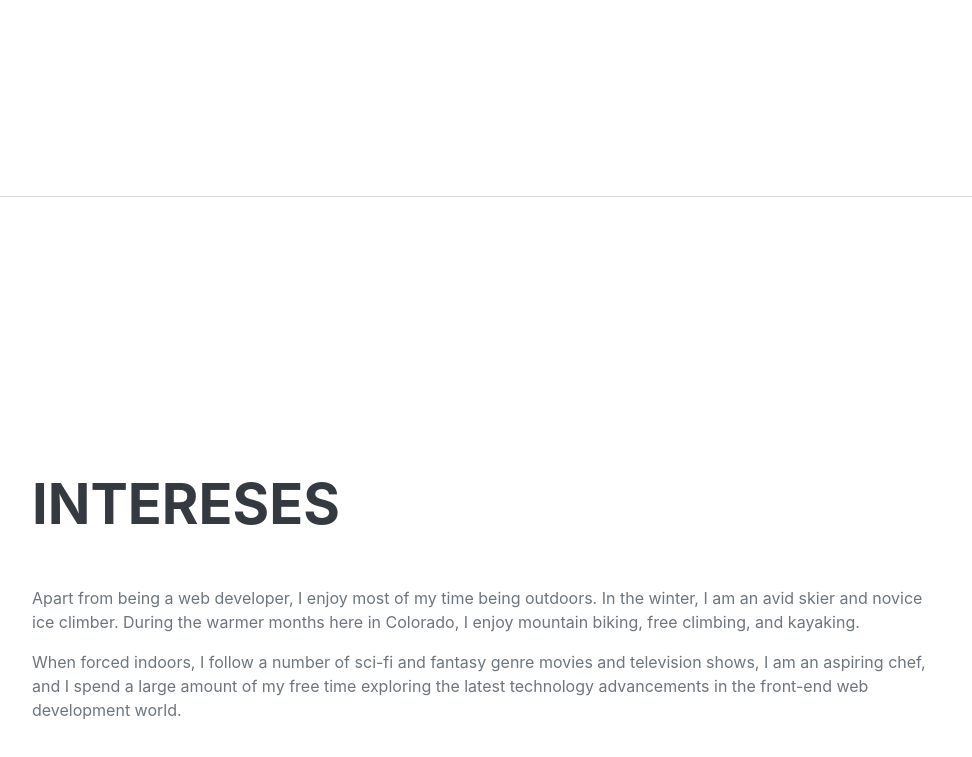
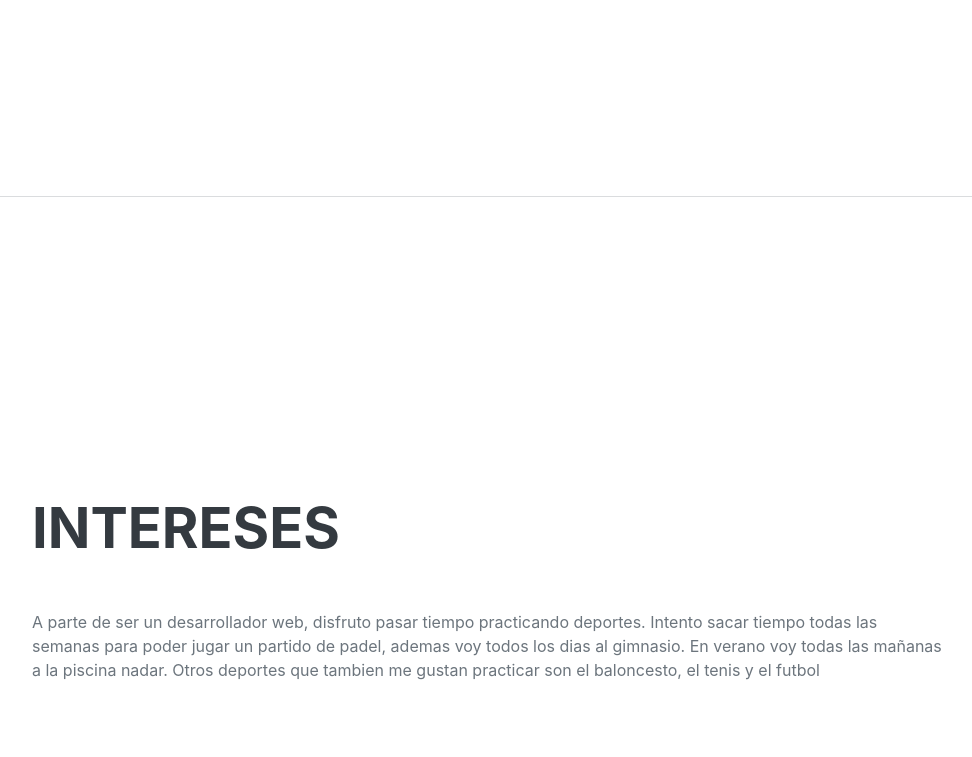
Before and after one commit to EtienneMariscal/EtienneMariscal.github.io, a plain HTML site: page index.html in a window 1280 px wide. Shown: the part 3412-4169 px from the top of the page, without its empty margins (288-1260 px from the left). Drawn offline with nearby package versions, Linux system fonts and the light colour scheme; a web font is replaced by a local one.

Commit message:
cambios 9-10

```diff
--- a/index.html
+++ b/index.html
@@ -65,7 +65,8 @@
                     algo que cambie la vida de todo el mundo.
                 </p>
                 <div class="social-icons">
-                    <a class="social-icon" href="https://www.linkedin.com/in/etienne-mariscal-506185257/"><i class="fab fa-linkedin-in"></i></a>
+                    <a class="social-icon" href="https://www.linkedin.com/in/etienne-mariscal-506185257/"><i
+                            class="fab fa-linkedin-in"></i></a>
                     <a class="social-icon" href="https://github.com/EtienneMariscal"><i class="fab fa-github"></i></a>
                 </div>
             </div>
@@ -105,7 +106,7 @@
                             seamless key performance indicators offline to maximise the long tail. Keeping your eye on
                             the ball while performing a deep dive on the start-up mentality to derive convergence on
                             cross-platform integration.</p>
-                            <a href=""></a>
+                        <a href=""></a>
                     </div>
                     <div class="flex-shrink-0"><span class="text-primary">July 2010 - December 2011</span></div>
                 </div>
@@ -136,8 +137,6 @@
                 </div>
                 <div class="d-flex flex-column flex-md-row justify-content-between">
                     <div class="flex-grow-1">
-                        <h3 class="mb-0">IES Fray Bartolome de las casas</h3>
-                        <div class="subheading mb-3">Bachillerato de ciencias</div>
                         <h3 class="mb-0">IES Fray Bartolome de las casas</h3>
                         <div class="subheading mb-3">Bachillerato de ciencias</div>
                     </div>
@@ -184,12 +183,11 @@
         <section class="resume-section" id="interests">
             <div class="resume-section-content">
                 <h2 class="mb-5">Intereses</h2>
-                <p>Apart from being a web developer, I enjoy most of my time being outdoors. In the winter, I am an avid
-                    skier and novice ice climber. During the warmer months here in Colorado, I enjoy mountain biking,
-                    free climbing, and kayaking.</p>
-                <p class="mb-0">When forced indoors, I follow a number of sci-fi and fantasy genre movies and television
-                    shows, I am an aspiring chef, and I spend a large amount of my free time exploring the latest
-                    technology advancements in the front-end web development world.</p>
+                <p>A parte de ser un desarrollador web, disfruto pasar tiempo practicando deportes. Intento sacar tiempo
+                    todas las semanas para poder jugar un partido de padel, ademas voy todos los dias al gimnasio. En
+                    verano voy todas las mañanas a la piscina nadar. Otros deportes que tambien me gustan practicar son el
+                    baloncesto, el tenis y el futbol</p>
+                <p class="mb-0"></p>
             </div>
         </section>
         <hr class="m-0" />
```
Also changed, not shown: 2 other files.
